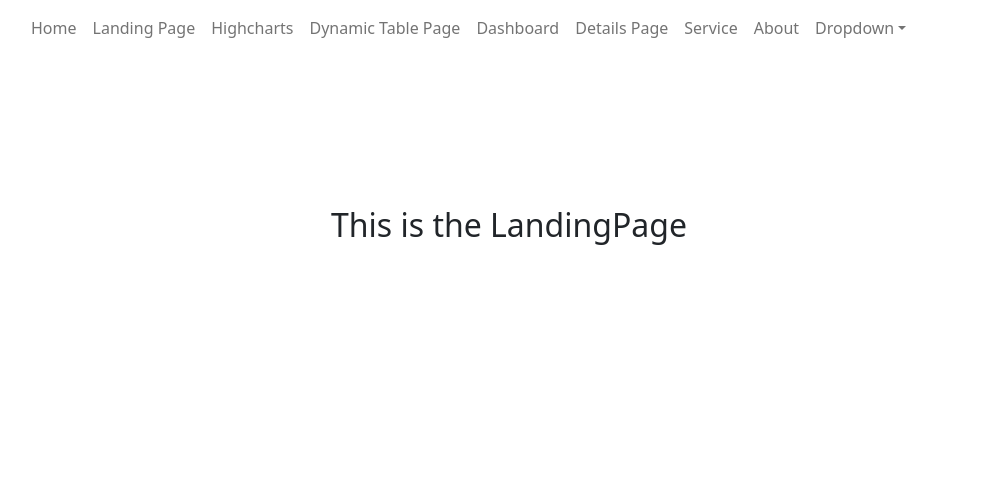
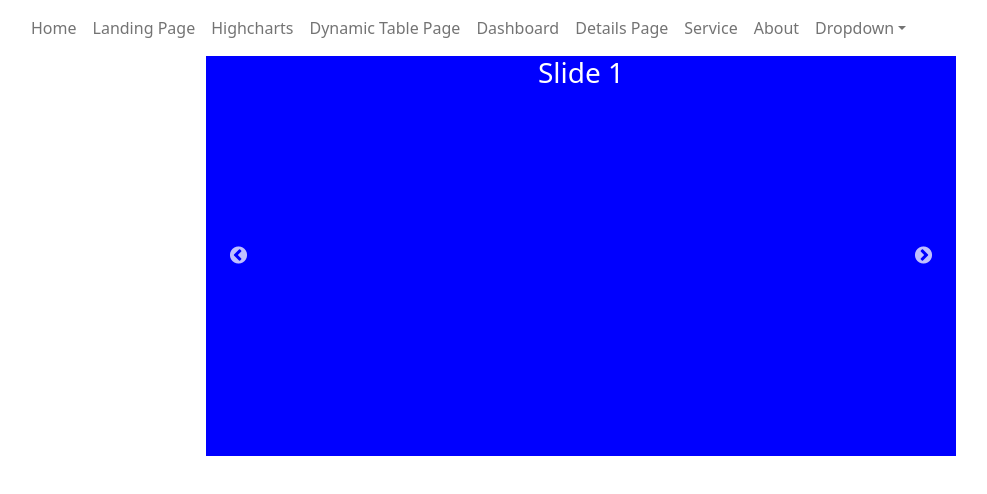
Before and after one commit to deakferi90/my_demo_app, a React (Create React App) app in the folder courses-fe/: page /landing-page in a window 1280 px wide. Shown: the top 494 px of the page, without its empty margins (59-1046 px from the left). Built offline with nearby package versions, Linux system fonts and the light colour scheme; sample sign-in values are in the browser's storage.

Commit message:
added slider to landing-page

```diff
--- a/courses-fe/package.json
+++ b/courses-fe/package.json
@@ -8,8 +8,10 @@
     "@testing-library/user-event": "^12.8.3",
     "axios": "^0.24.0",
     "bootstrap": "^5.1.3",
+    "gh-pages": "^3.2.3",
     "highcharts": "^9.3.2",
     "highcharts-react-official": "^3.1.0",
+    "homepage": "https://deakferi90.com/my_demo_app",
     "jquery": "^3.6.0",
     "nanoid": "^3.1.30",
     "react": "^17.0.2",
@@ -18,16 +20,20 @@
     "react-redux": "^7.2.6",
     "react-router-dom": "^6.0.2",
     "react-scripts": "4.0.3",
+    "react-slick": "^0.28.1",
     "redux": "^4.1.2",
     "redux-devtools-extension": "^2.13.9",
     "redux-thunk": "^2.4.0",
     "reselect": "^4.1.5",
     "sass": "^1.43.5",
+    "slick-carousel": "^1.8.1",
     "web-vitals": "^1.1.2"
   },
   "scripts": {
     "start": "react-scripts start",
     "build": "react-scripts build",
+    "predeploy": "npm run build",
+    "deploy": "gh-pages -d build",
     "test": "react-scripts test",
     "eject": "react-scripts eject"
   },
--- a/courses-fe/src/App.js
+++ b/courses-fe/src/App.js
@@ -32,7 +32,7 @@ function App() {
           <Route path="/details-page" element={<PageTemplate><DetailsPage /></PageTemplate>} />
           <Route path="/service" element={<PageTemplate><Service /></PageTemplate>} />
           <Route path="/highcharts" element={<PageTemplate><HighCharts /></PageTemplate>} />
-          <Route path="*" element={<Navigate to ="/login" />} />
+          <Route path="/" element={<Navigate to ="/login" />} />
         </Routes>
       </Router>
     </div>
--- a/courses-fe/src/pages/Home/style.scss
+++ b/courses-fe/src/pages/Home/style.scss
@@ -19,3 +19,17 @@
     margin-top: 15px;
     margin-left: 20px;
 }
+
+.slick-slider {
+    background: blue;
+    color: #fff;
+
+    .slick-prev {
+        left: 3% !important;
+        z-index: 1;
+      }
+      .slick-next {
+        right: 3% !important;
+        z-index: 1;
+      }
+}
--- a/courses-fe/src/pages/landingPage/LandingPageComponent.js
+++ b/courses-fe/src/pages/landingPage/LandingPageComponent.js
@@ -1,11 +1,27 @@
 import React from 'react';
+import './style.scss';
+import renderSlides from './names';
 
-export const LandingPage = ({}) => {
-    return (
-        <div className="login-container col-md-6 col-md-offset-3">
-            <h2>This is the LandingPage</h2>
-        </div>
-    );
+import "slick-carousel/slick/slick.css";
+import "slick-carousel/slick/slick-theme.css";
+
+import Slider from "react-slick";
+
+export const LandingPage = () => {
+
+  return (
+    <div className="App">
+      <Slider
+        dots={false}
+        slidesToShow={1}
+        slidesToScroll={1}
+        autoplay={false}
+        backgroundColor={'blue'}
+      >
+        {renderSlides()}
+      </Slider>
+    </div>
+  );
 }
 
 export default LandingPage;
--- /dev/null
+++ b/courses-fe/src/pages/landingPage/names.js
@@ -0,0 +1,7 @@
+export const renderSlides = () =>
+[1, 2, 3, 4, 5, 6, 7, 8].map(num => (
+  <div>
+    <h3>Slide {num}</h3>
+  </div>
+));
+export default renderSlides;
--- /dev/null
+++ b/courses-fe/src/pages/landingPage/style.scss
@@ -0,0 +1,16 @@
+.slick-slider {
+    background: blue;
+    color: #fff;
+    height: 400px;
+    width: 750px;
+    margin: 0 auto;
+
+    .slick-prev {
+        left: 3% !important;
+        z-index: 1;
+      }
+      .slick-next {
+        right: 3% !important;
+        z-index: 1;
+      }
+}
--- a/courses-fe/src/pages/login/actions.js
+++ b/courses-fe/src/pages/login/actions.js
@@ -21,7 +21,6 @@ export const  loginUser = (credentials, navigate) => {
           localStorage.setItem('ACCESS_TOKEN', access_token);
           localStorage.setItem('USER', user);
           dispatch(loginUserSucces())
-          navigate('/landing-page');
           //TO DO - notification for succes
       }catch(err) {
         // TO DO - notification for error
--- a/courses-fe/src/pages/login/helper.js
+++ b/courses-fe/src/pages/login/helper.js
@@ -4,7 +4,7 @@ export const useLoginCheck = (navigate) => {
     useEffect(() => {
         const user = localStorage.getItem('USER');
         if(user) {
-            navigate('/highcharts');
+            navigate('/landing-page');
         }
     });
 }
```
Also changed, not shown: courses-fe/src/index.js (+4 -4 lines), 1 other file (tests, documents, lock files or other folders).
